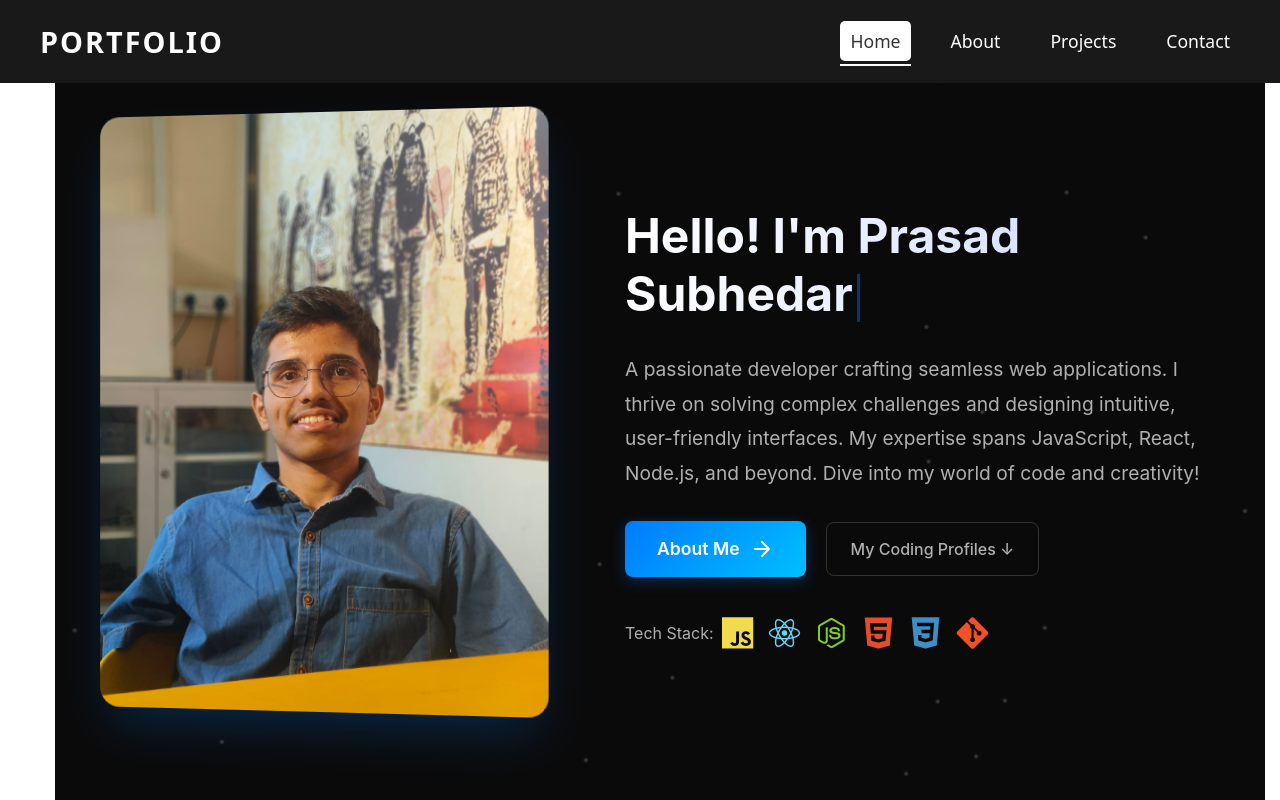
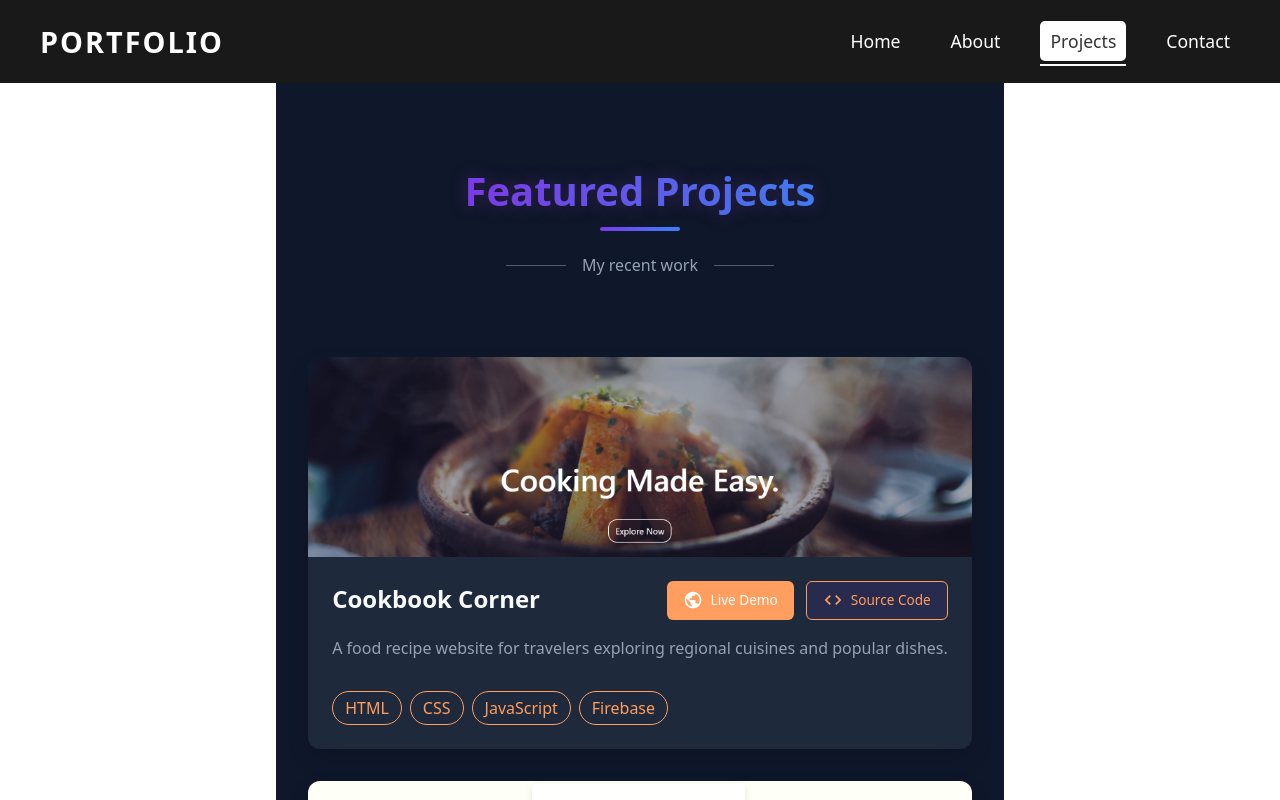
Before and after one commit to Prasad528260/Portfolio, a React (Vite) app: page /#/project in a window 1280 px wide. Shown: the top 800 px of the page. Built offline with nearby package versions, Linux system fonts and the light colour scheme.

Commit message:
Fix image imports for Vite

```diff
--- a/package.json
+++ b/package.json
@@ -1,5 +1,5 @@
 {
-  "homepage": "https://Prasad528260.github.io/Portfolio",
+  "homepage": "https://prasad528260.github.io/Portfolio",
   "name": "portfolio",
   "private": true,
   "version": "0.0.0",
@@ -9,7 +9,7 @@
     "build": "vite build",
     "lint": "eslint .",
     "preview": "vite preview",
-   "predeploy": "npm run build",
+    "predeploy": "npm run build",
     "deploy": "gh-pages -d dist"
   },
   "dependencies": {
--- a/src/components/Home.jsx
+++ b/src/components/Home.jsx
@@ -1,6 +1,7 @@
 import React, { useEffect, useState } from "react";
 import "./Home.css";
 import { Link } from "react-router-dom";
+import profileImage from "../assets/images/image1.jpg";
 
 function Home() {
   const [displayText, setDisplayText] = useState("");
@@ -43,10 +44,9 @@ function Home() {
 
       <div className="home-container">
         {/* Left column: Image */}
-
         <div className="home-image">
           <div className="image-wrapper">
-            <img src="./image1.jpg" alt="Prasad Subhedar" />
+            <img src={profileImage} alt="Prasad Subhedar" />
             <div className="image-overlay">
               <div className="overlay-content">
                 <span className="overlay-text">Full Stack Developer</span>
--- a/src/components/Project.jsx
+++ b/src/components/Project.jsx
@@ -1,5 +1,9 @@
 import React, { useEffect, useRef } from "react";
 import "./project.css";
+// Import images directly
+import cookbookImage from "../assets/images/Screenshot 2024-12-29 131047.png";
+import speedoTypeImage from "../assets/images/Screenshot 2025-03-25 220100.png";
+// Import your airbnb image similarly if you have one
 
 const Project = () => {
   const projects = [
@@ -8,7 +12,7 @@ const Project = () => {
       description:
         "A food recipe website for travelers exploring regional cuisines and popular dishes.",
       techStack: ["HTML", "CSS", "JavaScript", "Firebase"],
-      image: "src/assets/images/Screenshot 2024-12-29 131047.png",
+      image: cookbookImage, // Use imported image
       demoLink: "https://speedotype04052005.web.app/",
       repoLink: "https://github.com//project1",
       accentColor: "#FF9E5E" // Orange accent
@@ -18,7 +22,7 @@ const Project = () => {
       description:
         "An engaging platform to test and boost your typing speed with real-time tracking.",
       techStack: ["React", "JavaScript", "CSS", "Framer Motion"],
-      image: "src/assets/images/Screenshot 2025-03-25 220100.png",
+      image: speedoTypeImage, // Use imported image
       demoLink: "https://speedotype04052005.web.app/",
       repoLink: "https://github.com/yourusername/project2",
       accentColor: "#5E8BFF" // Blue accent
@@ -26,9 +30,9 @@ const Project = () => {
     {
       title: "AirBnB",
       description:
-        "A plaform where you can book stay locations",
+        "A platform where you can book stay locations",
       techStack: ["ejs", "JavaScript", "tailwind", "Express js"],
-      image: "src/assets/images/Screenshot 2025-03-25 220100.png",
+      image: speedoTypeImage, // Update this with your airbnb image import
       demoLink: "https://speedotype04052005.web.app/",
       repoLink: "https://github.com/yourusername/project2",
       accentColor: "#34D399 " // Blue accent
--- a/src/main.jsx
+++ b/src/main.jsx
@@ -2,7 +2,7 @@ import { StrictMode } from 'react'
 import { createRoot } from 'react-dom/client'
 import './index.css'
 import App from './App.jsx'
-import { BrowserRouter as Router } from 'react-router-dom'
+import { HashRouter as Router } from 'react-router-dom'
 
 createRoot(document.getElementById('root')).render(
   <StrictMode>
```
Also changed, not shown: src/assets/images/image1.jpg (renamed from image1.jpg).
